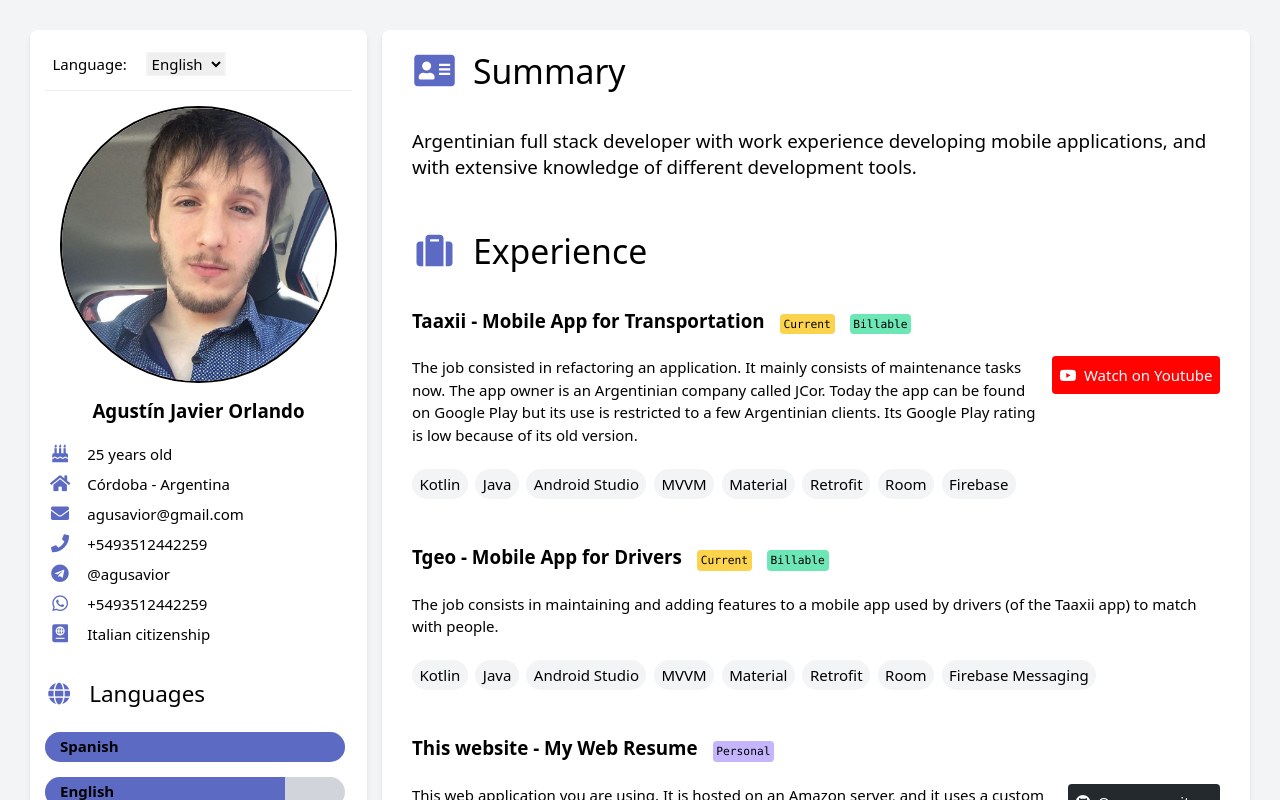
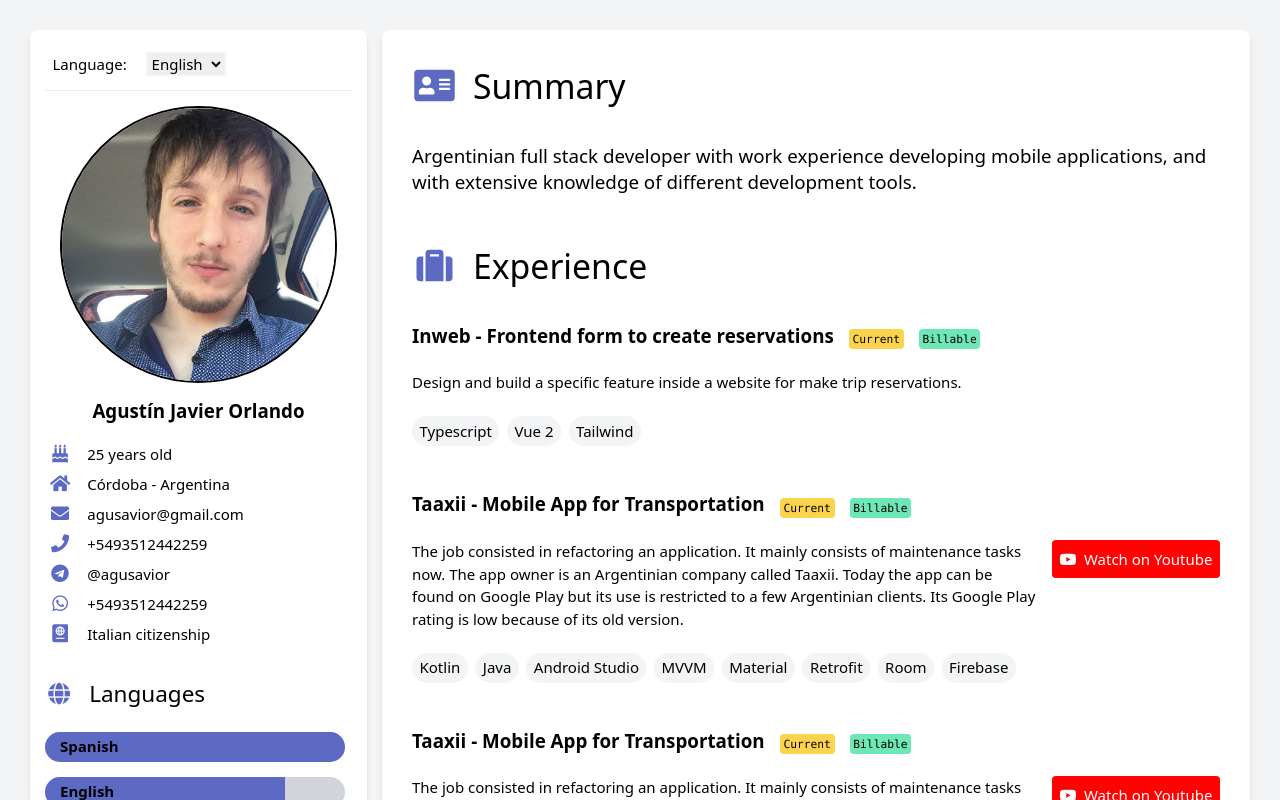
Before and after one commit to agusavior/curriculumweb5, a Next.js app: page / in a window 1280 px wide. Shown: the top 800 px of the page. Built offline with nearby package versions, Linux system fonts and the light colour scheme.

Commit message:
Update after inweb job

```diff
--- a/components/ResumeBody/components/AptitudesList.tsx
+++ b/components/ResumeBody/components/AptitudesList.tsx
@@ -1,24 +1,15 @@
 type AptitudeListProps = {
     aptitudes: string[]
-}
-
-function Aptitude(aptitude: string) {
-    return (
-
-        <div className='rounded-full bg-gray-100 p-2 pt-1 pb-1'>
-            {aptitude}
-        </div>
-
-    )
-
 }
 
 export default function({ aptitudes }: AptitudeListProps) {
     return (
         <div className='flex flex-row flex-wrap gap-2'>
-        {
-            aptitudes.map(a => Aptitude(a))
-        }
+        {aptitudes.map((aptitude, index) => (
+            <div className='rounded-full bg-gray-100 p-2 pt-1 pb-1' key={index}>
+                {aptitude}
+            </div>
+        ))}
         </div>
     )
 }
--- a/components/ResumeBody/index.tsx
+++ b/components/ResumeBody/index.tsx
@@ -49,7 +49,7 @@
 
   return (
     <div {...props}>
-      <div className='p-4'>
+      <div className='p-4 pt-8'>
         <Section title={lng.summary} icon='fa-address-card'>
           <br/>
           <blockquote className="text-lg font-sans">
@@ -61,6 +61,19 @@
         </Section>
 
         <Section title={lng.experience} icon='fa-suitcase'>
+
+          <br/>
+          <H2>
+            {lng.project_inweb_title}
+          </H2>
+          { currentComponent }
+          { billableComponent }
+          <br/><br/>
+          <p>{lng.project_inweb_body}</p>
+          <br/>
+          <AptitudesList aptitudes={INTER_STRING.project_inweb} />
+          <br/>
+
           <br/>
           <H2>
             {lng.project_tmob_title}
@@ -75,6 +88,22 @@
           <br/>
           <AptitudesList aptitudes={INTER_STRING.project_tmob_apts} />
           <br/>
+
+          <br/>
+          <H2>
+            {lng.project_tmob_title}
+          </H2>
+          { currentComponent }
+          { billableComponent }
+          <br/><br/>
+          <TextWithButton>
+            <p>{lng.project_tmob_body}</p>
+            <YoutubeButton url='https://youtu.be/kW26LYynfwc'/>
+          </TextWithButton>
+          <br/>
+          <AptitudesList aptitudes={INTER_STRING.project_tmob_apts} />
+          <br/>
+
           <br/>
           <H2>
             {lng.project_tgeo_title}
@@ -86,6 +115,7 @@
           <br/>
           <AptitudesList aptitudes={INTER_STRING.project1_tec} />
           <br/>
+
           <br/>
           <H2>
             {lng.project_curriculumweb5_title}
@@ -99,6 +129,7 @@
           <br/>
           <AptitudesList aptitudes={INTER_STRING.project_curriculumweb5_apts} />
           <br/>
+
           <br/>
           <H2>
             {lng.project_ips_prototype_title}
@@ -112,6 +143,7 @@
           <br/>
           <AptitudesList aptitudes={INTER_STRING.project_ips_prototype_apts} />
           <br/>
+
           <br/>
           <H2>
             {lng.project_quickvorcio_title}
@@ -122,6 +154,7 @@
           <br/>
           <AptitudesList aptitudes={INTER_STRING.project_quickvorcio_apts} />
           <br/>
+
           <br/>
           <H2>
             {lng.project_tengoque_title}
@@ -135,6 +168,7 @@
           <br/>
           <AptitudesList aptitudes={INTER_STRING.project_tengoque_apts} />
           <br/>
+
           <br/>
           <H2>
             {lng.project_traingular_arbitraje_title}
@@ -144,6 +178,7 @@
           <br/>
           <AptitudesList aptitudes={INTER_STRING.project_traingular_arbitraje_apts} />
           <br/>
+
           <br/>
           <H2>
             {lng.project_kocoin_crawler_title}
@@ -154,6 +189,7 @@
           <br/>
           <AptitudesList aptitudes={INTER_STRING.project_kocoin_crawler_apts} />
           <br/>
+
           <br/>
           <H2>
             {lng.project_matitest_title}
@@ -167,6 +203,7 @@
           <br/>
           <AptitudesList aptitudes={INTER_STRING.project_matitest_apts} />
           <br/>
+
           <br/>
           <H2>
             {lng.project_abochat_title}
@@ -177,6 +214,7 @@
           <br/>
           <AptitudesList aptitudes={INTER_STRING.project_abochat_apts} />
           <br/>
+
           <br/>
           <H2>
             {lng.project_dragon_debate_title}
--- a/components/ResumeProfileSection/index.tsx
+++ b/components/ResumeProfileSection/index.tsx
@@ -45,7 +45,9 @@
       <div className="pt-2 pb-2 min-w-max">
         <LanguageBar name={lng.spanish} percent={100}/>
         <LanguageBar name={lng.english} percent={80}/>
+        {/*
         <LanguageBar name={lng.german} percent={0}/>
+        */}
       </div>
 
 
--- a/contexts/index.tsx
+++ b/contexts/index.tsx
@@ -10,7 +10,7 @@
     >(undefined);
     function useContext() {
         const c = React.useContext(ctx);
-        if (!c)
+        if (c === undefined)
             throw new Error(
                 "useContext must be inside a Provider with a value."
             );
--- a/utils/strings/index.tsx
+++ b/utils/strings/index.tsx
@@ -1,6 +1,7 @@
 // International strings
 export const INTER_STRING = {
 project1_tec: ['Kotlin', 'Java', 'Android Studio', 'MVVM', 'Material', 'Retrofit', 'Room', 'Firebase Messaging'],
+project_inweb: ['Typescript', 'Vue 2', 'Tailwind'],
 project_tmob_apts: ['Kotlin', 'Java', 'Android Studio', 'MVVM', 'Material', 'Retrofit', 'Room', 'Firebase'],
 project_tgeo_apts: ['Kotlin', 'Java'],
 project_curriculumweb5_apts: ['React', 'Next.js', 'Typescript', 'React Hooks','EC2 AWS', 'Tailwind'],
--- a/utils/strings/languages/english.tsx
+++ b/utils/strings/languages/english.tsx
@@ -36,8 +36,11 @@
 prototype: 'Prototype',
 personal: 'Personal',
 
+project_inweb_title: 'Inweb - Frontend form to create reservations',
+project_inweb_body: 'Design and build a specific feature inside a website for make trip reservations.',
+
 project_tmob_title: 'Taaxii - Mobile App for Transportation',
-project_tmob_body: 'The job consisted in refactoring an application. It mainly consists of maintenance tasks now. The app owner is an Argentinian company called JCor. Today the app can be found on Google Play but its use is restricted to a few Argentinian clients. Its Google Play rating is low because of its old version.',
+project_tmob_body: 'The job consisted in refactoring an application. It mainly consists of maintenance tasks now. The app owner is an Argentinian company called Taaxii. Today the app can be found on Google Play but its use is restricted to a few Argentinian clients. Its Google Play rating is low because of its old version.',
 
 project_tgeo_title: 'Tgeo - Mobile App for Drivers',
 project_tgeo_body: 'The job consists in maintaining and adding features to a mobile app used by drivers (of the Taaxii app) to match with people.',
--- a/utils/strings/languages/spanish.tsx
+++ b/utils/strings/languages/spanish.tsx
@@ -32,6 +32,9 @@
 current: 'Actual',
 prototype: 'Prototipo',
 personal: 'Personal',
+
+project_inweb_title: 'Inweb - Formulario frontend para crear reservas.',
+project_inweb_body: 'Diseñar y crear una feature específica dentro de una página web para crear reservas de viajes.',
 
 project_tmob_title: 'Taaxii - Aplicación móvil para viajar',
 project_tmob_body: 'Actualmente en curso. El trabajo consistió en re-factorizar una aplicación que solía tener una mala calidad, y actualmente el trabajo es de mantenimiento. La aplicación es para una empresa llamada JCor, en Argentina. La aplicación se encuentra actualmente en Google Play, las calificaciones pertencen a la aplicación antigua.',
```
Also changed, not shown: 1 other file (tests, documents, lock files or other folders).
